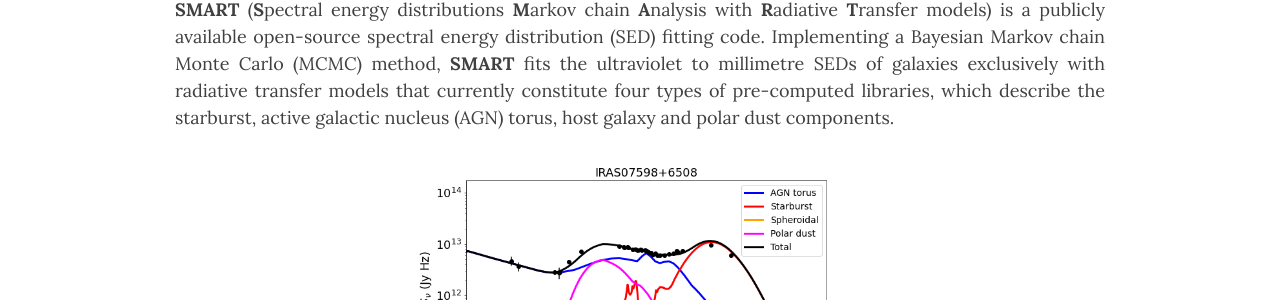
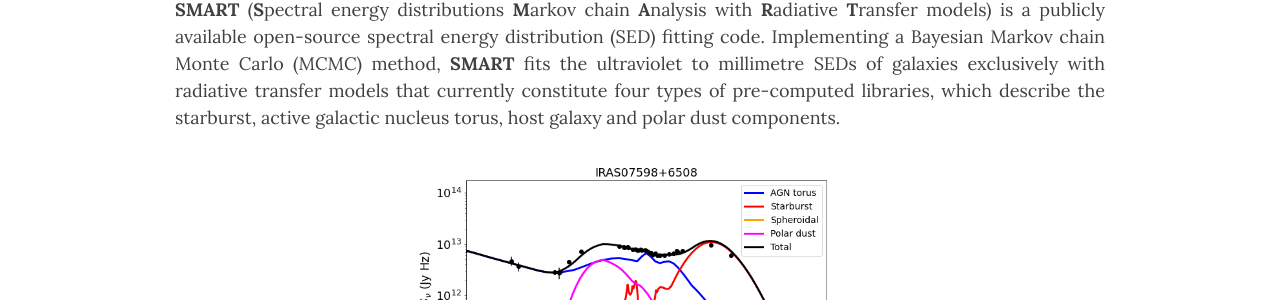
Before and after one commit to ch-var/ch-var.github.io, a Jekyll site: the page built from software.html, in a window 1280 px wide and 900 px high, scrolled down 602 px. Shown: the part 208-508 px from the top of the window. Built offline with Jekyll 4.4.1, drawn with Linux system fonts in a browser that asks for light colours.

Commit message:
Update software.html

```diff
--- a/software.html
+++ b/software.html
@@ -26,7 +26,7 @@ title: Software
 </a>
 </p>
 
-<p align='justify'><b>SMART</b> (<b>S</b>pectral energy distributions <b>M</b>arkov chain <b>A</b>nalysis with <b>R</b>adiative <b>T</b>ransfer models) is a publicly available open-source spectral energy distribution (SED) fitting code. Implementing a Bayesian Markov chain Monte Carlo (MCMC) method, <b>SMART</b> fits the ultraviolet to millimetre SEDs of galaxies exclusively with radiative transfer models that currently constitute four types of pre-computed libraries, which describe the starburst, active galactic nucleus (AGN) torus, host galaxy and polar dust components.</p>
+<p align='justify'><b>SMART</b> (<b>S</b>pectral energy distributions <b>M</b>arkov chain <b>A</b>nalysis with <b>R</b>adiative <b>T</b>ransfer models) is a publicly available open-source spectral energy distribution (SED) fitting code. Implementing a Bayesian Markov chain Monte Carlo (MCMC) method, <b>SMART</b> fits the ultraviolet to millimetre SEDs of galaxies exclusively with radiative transfer models that currently constitute four types of pre-computed libraries, which describe the starburst, active galactic nucleus torus, host galaxy and polar dust components.</p>
 
 <p align="center">
 <img src="/assets/img/IRAS07598+6508_CYGNUS.png" width="50%" height="50%">
```
